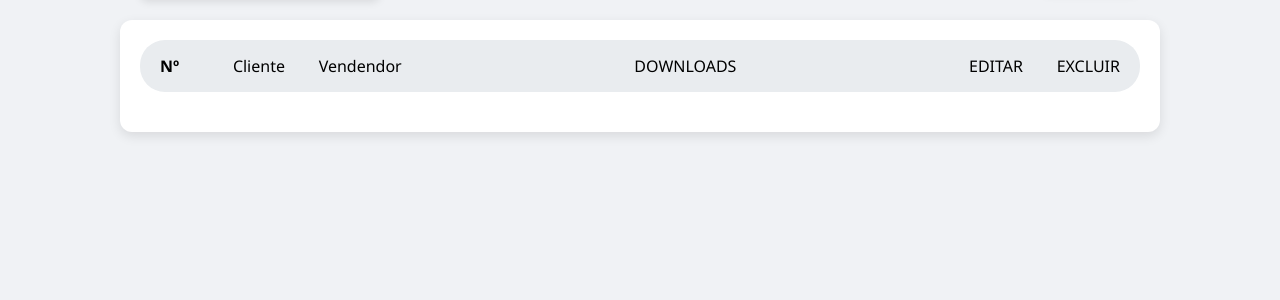
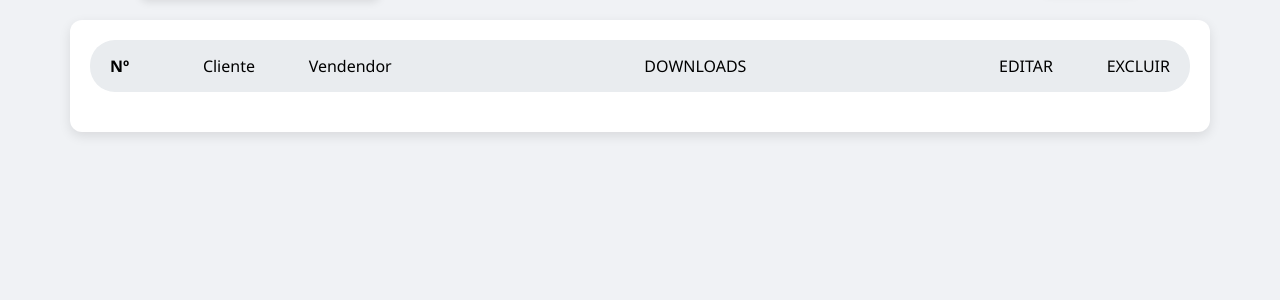
Before and after one commit to RicardoMenezesBandeira/API_orcamentos, a Flask app: template templates/index.html in a window 1280 px wide. Shown: the part 82-382 px from the top of the page. Run offline with Flask 3, Linux system fonts and the light colour scheme; the template is opened without the code that fills it: most values are stand-ins (such as "Sample title", 1, 10 or a date in 2020).

Commit message:
fix: aumenta a largura máxima do conteúdo principal para 1100px

```diff
--- a/static/css/index.css
+++ b/static/css/index.css
@@ -103,7 +103,7 @@ body {
 .main-content {
   background-color: white;
   width: 90%;
-  max-width: 1000px;
+  max-width: 1100px;
   border-radius: 12px;
   padding: 20px;
   box-shadow: 0 4px 12px rgba(0, 0, 0, 0.1);
```
